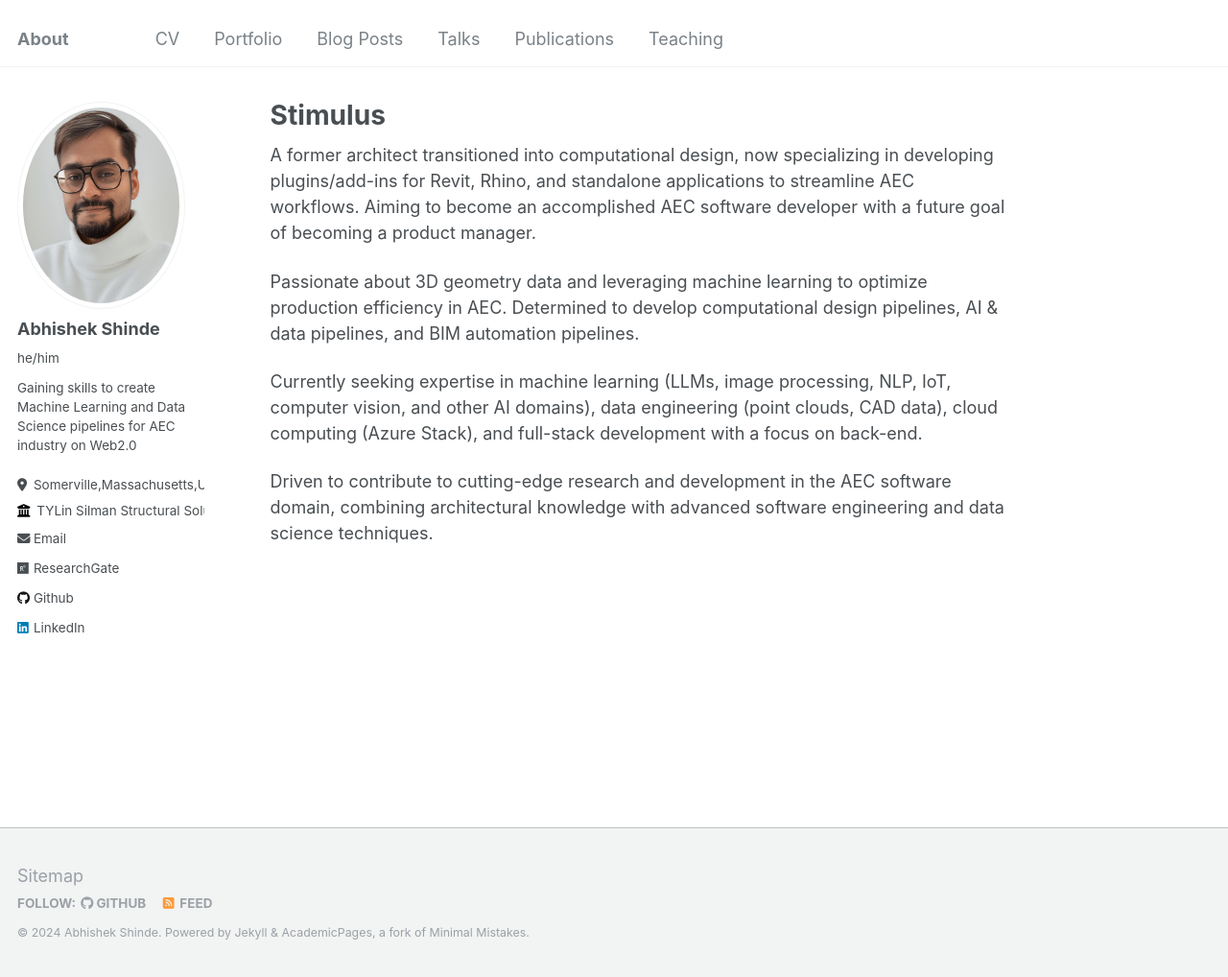
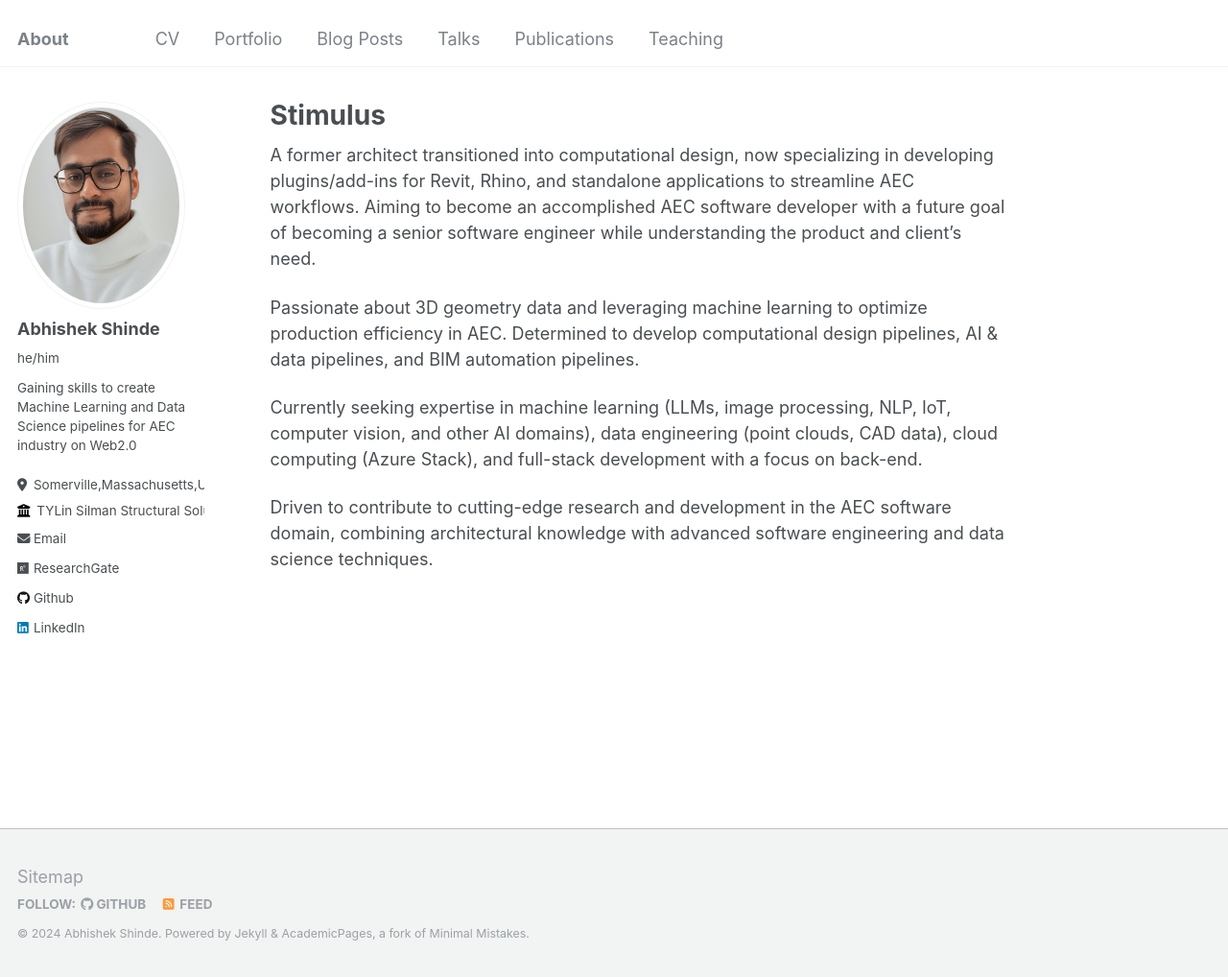
Before and after one commit to InquisitiveAS/InquisitiveAS.github.io, a Jekyll site: the page built from _pages/about.md, in a window 1280 px wide and 1018 px high. Shown: the whole window at 96% size. Built offline with Jekyll 4.4.1, drawn with Linux system fonts in a browser that asks for light colours.

Commit message:
Update about me

```diff
--- a/_pages/about.md
+++ b/_pages/about.md
@@ -7,7 +7,7 @@ redirect_from:
   - /about.html
 ---
 
-A former architect transitioned into computational design, now specializing in developing plugins/add-ins for Revit, Rhino, and standalone applications to streamline AEC workflows. Aiming to become an accomplished AEC software developer with a future goal of becoming a product manager.
+A former architect transitioned into computational design, now specializing in developing plugins/add-ins for Revit, Rhino, and standalone applications to streamline AEC workflows. Aiming to become an accomplished AEC software developer with a future goal of becoming a senior software engineer while understanding the product and client's need.
 
 Passionate about 3D geometry data and leveraging machine learning to optimize production efficiency in AEC. Determined to develop computational design pipelines, AI & data pipelines, and BIM automation pipelines.
 
```
